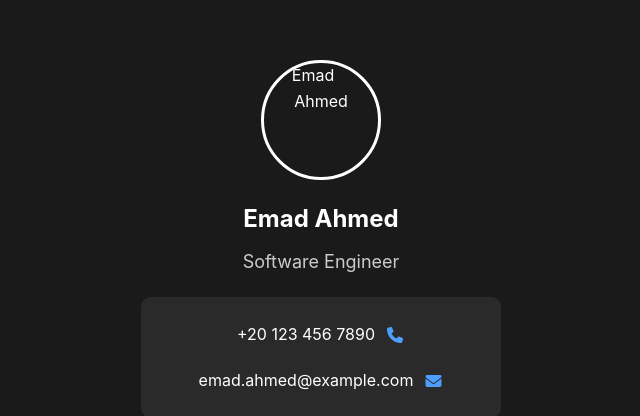
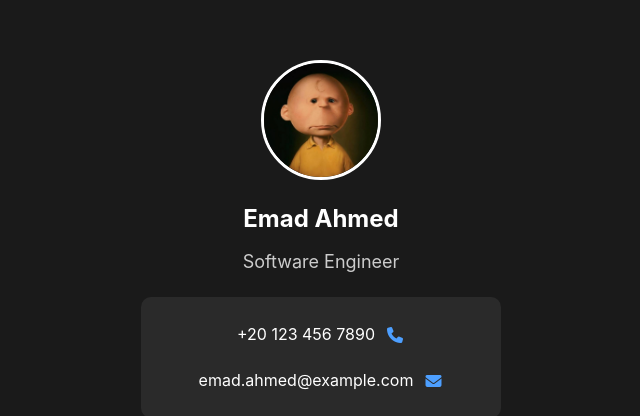
Before and after one commit to Faris-Emad/test, a plain HTML site: page index.html in a window 1280 px wide. Shown: the top 416 px of the page, without its empty margins (319-959 px from the left). Drawn offline with Linux system fonts and the light colour scheme; the site is published under a folder, as on GitHub Pages, so addresses that start at the root find nothing.

Commit message:
Update index.html

```diff
--- a/index.html
+++ b/index.html
@@ -133,7 +133,7 @@
 </head>
 <body>
     <div class="container">
-        <img src="/Screenshot 2025-01-04 232209.png" alt="Emad Ahmed" class="profile-img">
+        <img src="Screenshot 2025-01-04 232209.png" alt="Emad Ahmed" class="profile-img">
         <h1>Emad Ahmed</h1>
         <h2>Software Engineer</h2>
 
```
